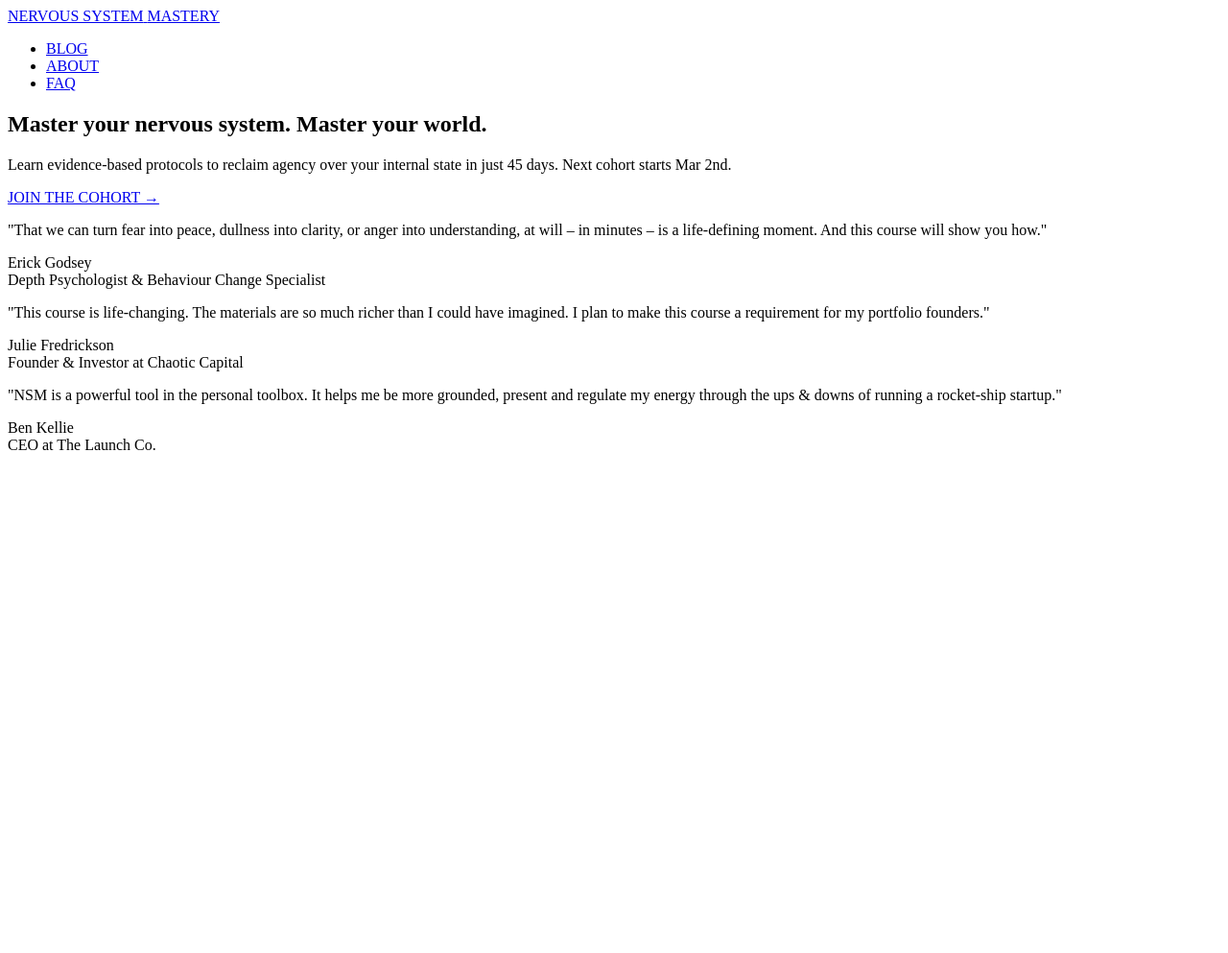
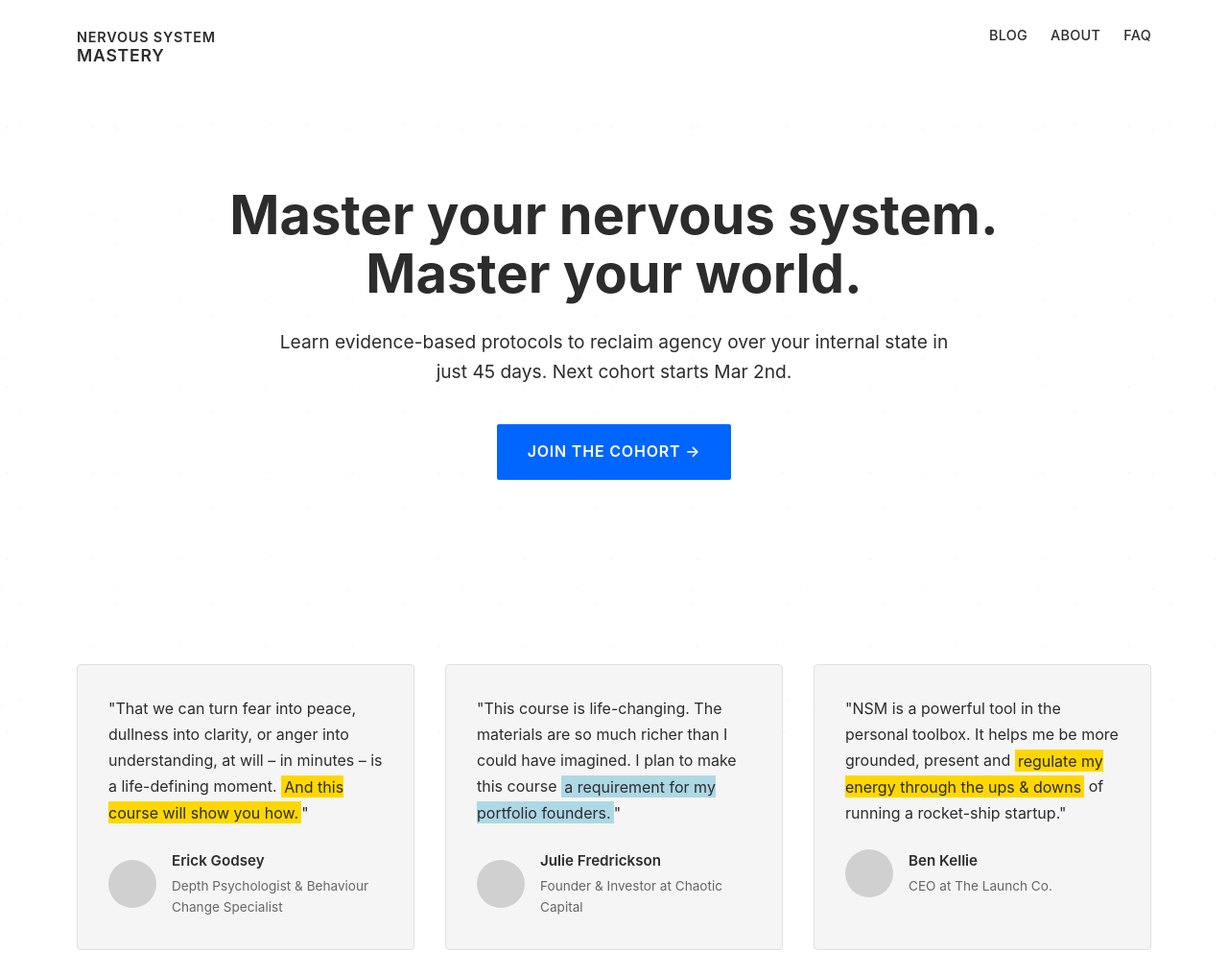
Before and after one commit to thedennisxiao/Static-Site, a website: page docs/index.html in a window 1280 px wide. Shown: the whole page at 96% size. Before the commit the page ends 800 px from the top, so only its background shows below. Drawn offline with Linux system fonts and the light colour scheme; the site is published under a folder, as on GitHub Pages, so addresses that start at the root find nothing.

Commit message:
Fix CSS paths to be relative for GitHub Pages

```diff
--- a/docs/about.html
+++ b/docs/about.html
@@ -4,7 +4,7 @@
     <meta charset="UTF-8">
     <meta name="viewport" content="width=device-width, initial-scale=1.0">
     <title>About - Nervous System Mastery</title>
-    <link rel="stylesheet" href="/assets/style.css">
+    <link rel="stylesheet" href="assets/style.css">
 </head>
 <body>
     <nav class="navbar">
--- a/docs/index.html
+++ b/docs/index.html
@@ -4,7 +4,7 @@
     <meta charset="UTF-8">
     <meta name="viewport" content="width=device-width, initial-scale=1.0">
     <title>Nervous System Mastery</title>
-    <link rel="stylesheet" href="/assets/style.css">
+    <link rel="stylesheet" href="assets/style.css">
 </head>
 <body>
     <nav class="navbar">
```
Also changed, not shown: docs/blog/first-post.html (+1 -1 lines), docs/blog/hey.html (+1 -1 lines), docs/blog/index.html (+1 -1 lines), docs/faq.html (+1 -1 lines), templates/blog-index.html (+1 -1 lines), templates/blog.html (+1 -1 lines), templates/home.html (+1 -1 lines), templates/page.html (+1 -1 lines), dist/about.html, dist/blog/first-post.html, dist/blog/hey.html, dist/blog/index.html, dist/faq.html, dist/index.html.
